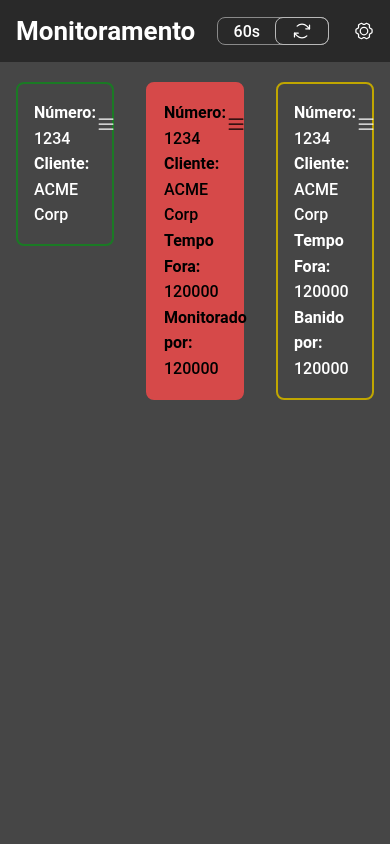
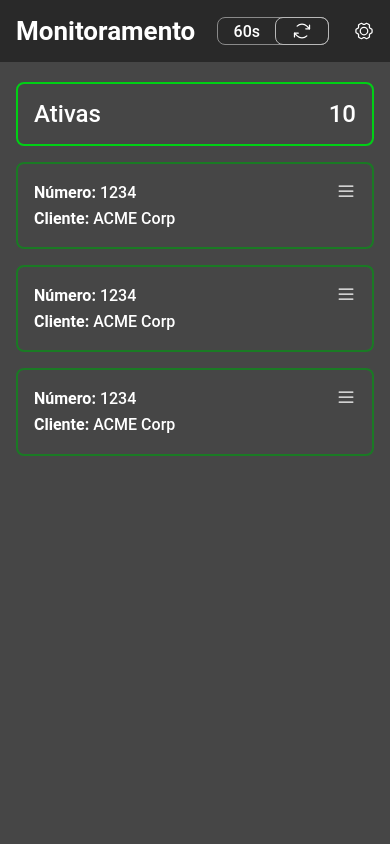
Before and after one commit to victorcardosoc/api-monitor, a React (Vite) app: page / in a window 390 px wide. Shown: the top 844 px of the page. Built offline with nearby package versions, Linux system fonts and the light colour scheme; the HTML template or start-up script is replaced by a standard one.

Commit message:
[FEAT] - Inserting Information into Columns and Handling Responsiveness

```diff
--- a/src/components/ColumnsComponents/ActiveColumn/ActiveCard.styles.ts
+++ b/src/components/ColumnsComponents/ActiveColumn/ActiveCard.styles.ts
@@ -4,7 +4,7 @@ export const CardContainer = styled.div`
   padding: 1rem;
   border: 2px solid ${(props) => props.theme['--dark-green']};
   border-radius: 8px;
-  margin-top: 1.25rem;
+  margin-top: 1rem;
   margin-left: 1rem;
   margin-right: 1rem;
 
--- a/src/components/ColumnsComponents/BannedColumn/BannedCard.styles.ts
+++ b/src/components/ColumnsComponents/BannedColumn/BannedCard.styles.ts
@@ -4,7 +4,7 @@ export const CardContainer = styled.div`
   padding: 1rem;
   border: 2px solid ${(props) => props.theme['--dark-yellow']};
   border-radius: 8px;
-  margin-top: 1.25rem;
+  margin-top: 1rem;
   margin-left: 1rem;
   margin-right: 1rem;
 
--- /dev/null
+++ b/src/components/ColumnsComponents/CardListSize/CardListSize.styles.ts
@@ -0,0 +1,33 @@
+import styled from 'styled-components'
+
+interface statusProps {
+  status: 'offline' | 'active' | 'banned'
+}
+
+const statusStyle = {
+  offline: '#D64949',
+  active: '#00D015',
+  banned: '#FFDC00',
+}
+
+export const CardContainer = styled.div<statusProps>`
+  padding: 1rem;
+  margin-left: 1rem;
+  margin-right: 1rem;
+  margin-top: 1.25rem;
+
+  ${(props) => {
+    return `border:  2px solid  ${statusStyle[props.status]}`
+  }};
+
+  border-radius: 8px;
+`
+
+export const InfoContainer = styled.div`
+  display: flex;
+  justify-content: space-between;
+`
+
+export const InfoText = styled.p`
+  font-size: 1.5rem;
+`
--- /dev/null
+++ b/src/components/ColumnsComponents/CardListSize/CardListSize.tsx
@@ -0,0 +1,18 @@
+import { CardContainer, InfoContainer, InfoText } from './CardListSize.styles'
+
+interface listProps {
+  status: 'offline' | 'active' | 'banned'
+  statusText: 'Fora' | 'Ativas' | 'Banidas'
+  listSize: number
+}
+
+export function CardListSize({ status, statusText, listSize }: listProps) {
+  return (
+    <CardContainer status={status}>
+      <InfoContainer>
+        <InfoText>{statusText}</InfoText>
+        <InfoText>{listSize}</InfoText>
+      </InfoContainer>
+    </CardContainer>
+  )
+}
--- a/src/components/ColumnsComponents/OfflineColumn/OfflineCard.styles.ts
+++ b/src/components/ColumnsComponents/OfflineColumn/OfflineCard.styles.ts
@@ -6,7 +6,7 @@ export const CardContainer = styled.div`
   border: 2px solid ${(props) => props.theme['--light-red']};
   color: black;
   border-radius: 8px;
-  margin-top: 1.25rem;
+  margin-top: 1rem;
   margin-left: 1rem;
   margin-right: 1rem;
 
--- a/src/components/Header/Header.styles.ts
+++ b/src/components/Header/Header.styles.ts
@@ -54,6 +54,7 @@ export const UpdateIcon = styled.div`
   justify-content: center;
   align-items: center;
   cursor: pointer;
+  transition: 0.2s;
 
   &:hover {
     outline: 1px solid b8b8b8;
--- a/src/pages/ColumnView/Column.style.ts
+++ b/src/pages/ColumnView/Column.style.ts
@@ -2,11 +2,19 @@ import styled from 'styled-components'
 
 export const ColumnContainer = styled.div`
   display: flex;
+
+  @media only screen and (max-width: 959px) {
+    flex-wrap: wrap;
+  }
 `
 
 export const Column = styled.div`
   width: 100%;
   height: calc(100vh - 4rem);
+`
+
+export const CardListColumn = styled.div`
+  height: calc(100vh - 9.2rem);
   overflow-y: scroll;
 
   &::-webkit-scrollbar {
--- a/src/pages/ColumnView/ColumnView.tsx
+++ b/src/pages/ColumnView/ColumnView.tsx
@@ -1,19 +1,35 @@
-import { ColumnContainer, Column } from './Column.style'
+import { ColumnContainer, Column, CardListColumn } from './Column.style'
 import { ActiveCard } from '../../components/ColumnsComponents/ActiveColumn/ActiveCard'
 import { OfflineCard } from '../../components/ColumnsComponents/OfflineColumn/OfflineCard'
 import { BannedCard } from '../../components/ColumnsComponents/BannedColumn/BannedCard'
+import { CardListSize } from '../../components/ColumnsComponents/CardListSize/CardListSize'
 
 export function ColumnView() {
   return (
     <ColumnContainer>
       <Column>
-        <ActiveCard />
+        <CardListSize status="active" statusText="Ativas" listSize={10} />
+        <CardListColumn>
+          <ActiveCard />
+          <ActiveCard />
+          <ActiveCard />
+        </CardListColumn>
       </Column>
       <Column>
-        <OfflineCard />
+        <CardListSize status="offline" statusText="Fora" listSize={10} />
+        <CardListColumn>
+          <OfflineCard />
+          <OfflineCard />
+          <OfflineCard />
+        </CardListColumn>
       </Column>
       <Column>
-        <BannedCard />
+        <CardListSize status="banned" statusText="Banidas" listSize={10} />
+        <CardListColumn>
+          <BannedCard />
+          <BannedCard />
+          <BannedCard />
+        </CardListColumn>
       </Column>
     </ColumnContainer>
   )
```
